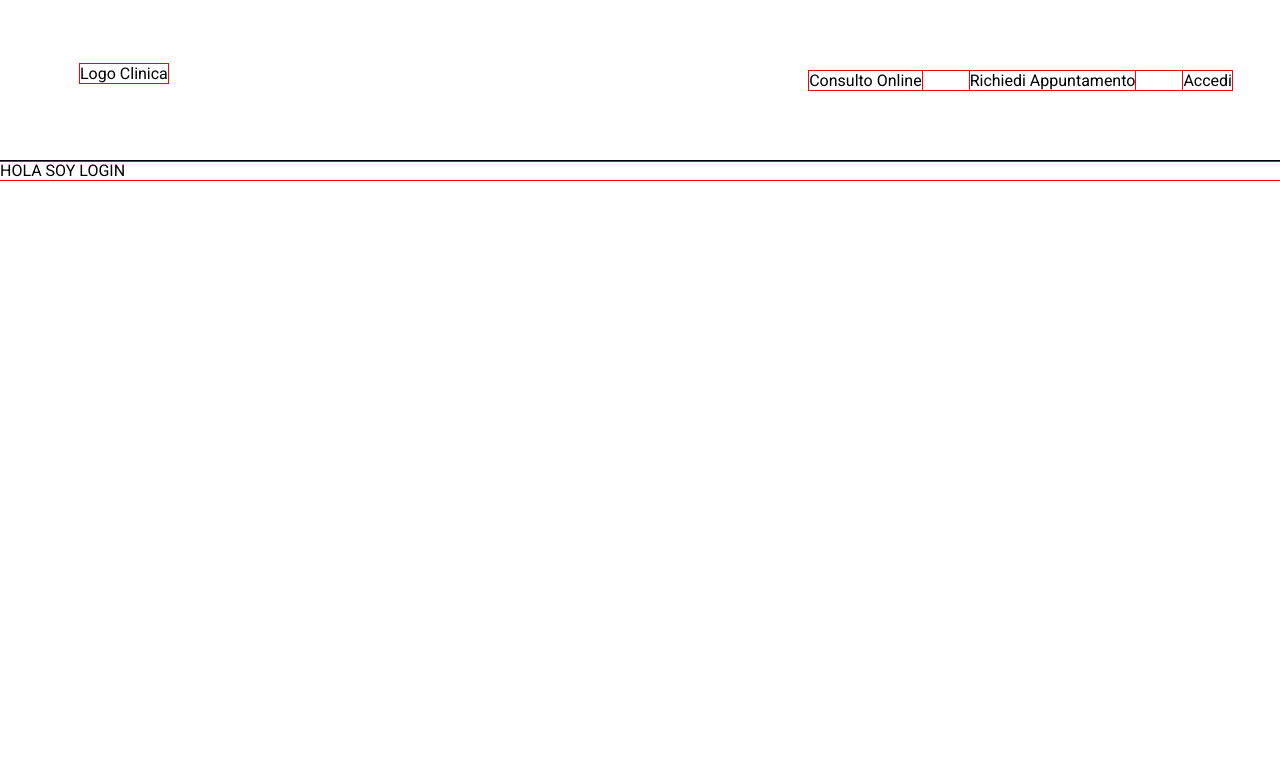
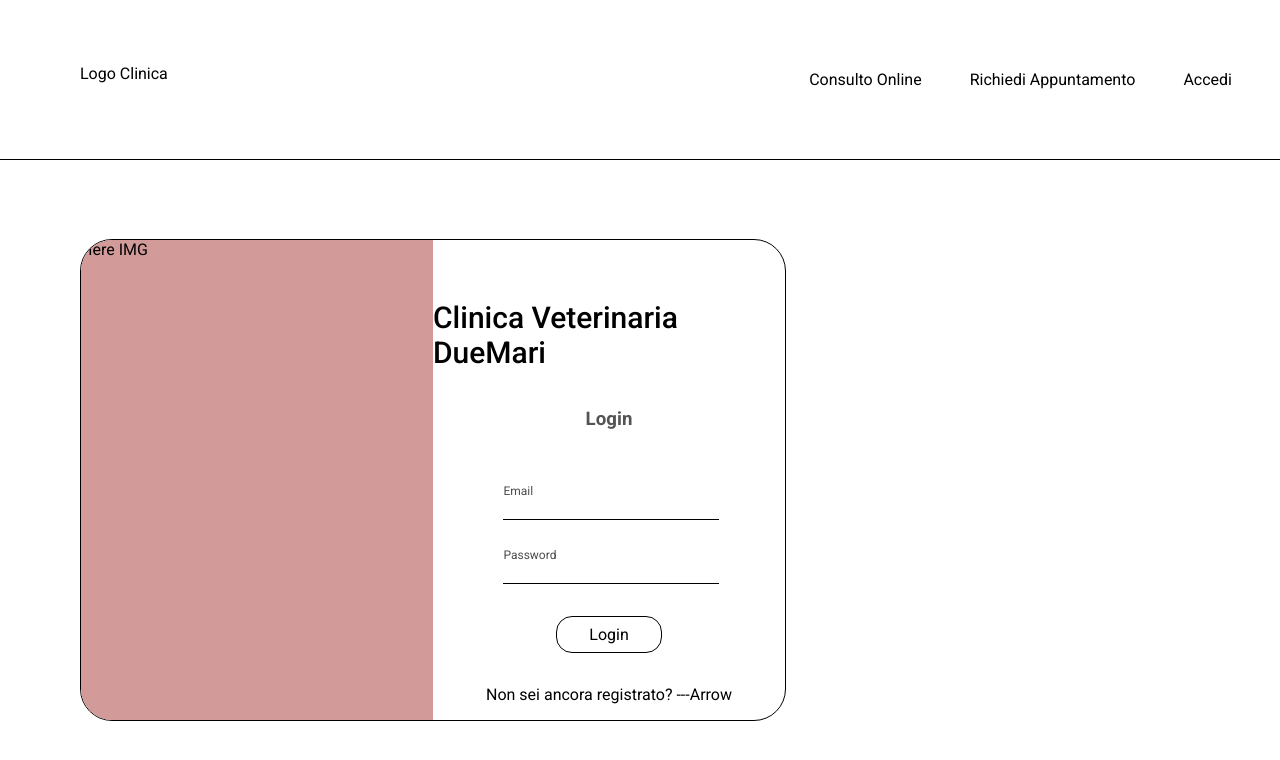
Before and after one commit to Germanilu/ClinicaVeterinariaDueMari, a React (Create React App) app: page /login in a window 1280 px wide. Shown: the top 760 px of the page. Built offline with nearby package versions, Linux system fonts and the light colour scheme.

Commit message:
Feat: Create basic login style

```diff
--- a/src/App.scss
+++ b/src/App.scss
@@ -2,5 +2,5 @@
 
 *{
     font-family: 'Roboto', sans-serif;
-    outline: 1px solid red;
+    // outline: 1px solid red;
 }
--- a/src/Components/Header/Header.scss
+++ b/src/Components/Header/Header.scss
@@ -1,7 +1,7 @@
 .headerDesign{
-    height:10em;
+    height:19.9vh;
     width: 100%;
-    border-bottom: 1px solid black;
+    border-bottom: 0.1vh solid black;
 
     position: sticky;
     top: 0;
--- a/src/Containers/User/Login/Login.jsx
+++ b/src/Containers/User/Login/Login.jsx
@@ -3,7 +3,30 @@ import './Login.scss';
 
 const Login = () => {
      return (
-         <div className='loginDesign'>HOLA SOY LOGIN</div>
+         <div className='loginDesign'>
+             <div className="containerLogin">
+                 <div className="containerImg">Here IMG</div>
+                 <div className="containerDataLogin">
+                     <h1>Clinica Veterinaria DueMari</h1>
+                     <h3>Login</h3>
+                     {/* Inputs */}
+                     <div className="inputsContainer">
+                         <div className="inputEmail">
+                             <p className='inputPar'>Email</p>
+                             <input type="email" />
+                         </div>
+                         <div className="inputPassword">
+                             <p className='inputPar'>Password</p>
+                             <input type="password" />
+                         </div>
+                         <div className="buttonLogin">Login</div>
+                         <div className="containerRegister">
+                            <p>Non sei ancora registrato?  ---Arrow</p>
+                         </div>
+                     </div>
+                 </div>
+             </div>
+         </div>
      )
 }
 export default Login;
--- a/src/Containers/User/Login/Login.scss
+++ b/src/Containers/User/Login/Login.scss
@@ -0,0 +1,87 @@
+@import '../../../Global.scss';
+
+.loginDesign{
+    width: 100%;
+    height: 80vh;
+    display: flex;
+    align-items: center;
+    justify-content: left;
+}
+
+.containerLogin{
+    width: 55%;
+    height: 30em;
+    border: 1px solid black;
+    margin-left: 5em;
+    border-radius: 2em;
+
+    display: flex;
+    align-items: center;
+    justify-content: center;
+
+
+    //Unable overlap border
+    overflow: auto;
+
+}
+
+.containerImg{
+    width: 50%;
+    height: 100%;
+    background-color: rgb(211, 154, 154);
+
+
+}
+
+.containerDataLogin{
+    width: 50%;
+    height: 100%;
+}
+
+.containerDataLogin > h1{
+    @include flex();
+    margin-top: 2em;
+    font-weight: 500;
+    font-size: 30px
+}
+
+h3{
+    @include flex();
+    color: rgba(0, 0, 0, 0.671);
+    margin-top: 2em;
+    margin-bottom: -2em
+}
+
+.inputsContainer{
+    @include flex();
+    flex-direction: column;
+    height: max-content;
+    margin-top: 5em;
+    gap: 1em;
+}
+
+.inputEmail, .inputPassword{
+    width: 60%;
+}
+
+.inputPar{
+    font-size: 12px;
+    color: rgba(0, 0, 0, 0.705);
+    margin-bottom: -1px;
+}
+
+input{
+    width: 100%;
+    height: 1.5em;
+    //To unable border style default & on Focus
+    border: none;
+    outline: none;
+    border-bottom: 1px solid rgb(0, 0, 0);
+}
+
+.buttonLogin{
+    margin-top: 1em;
+    padding: 0.5em 2em;
+    border-radius: 1em;
+    border: 1px solid black;
+}
```
Also changed, not shown: src/Global.scss (renamed from Global.scss).
